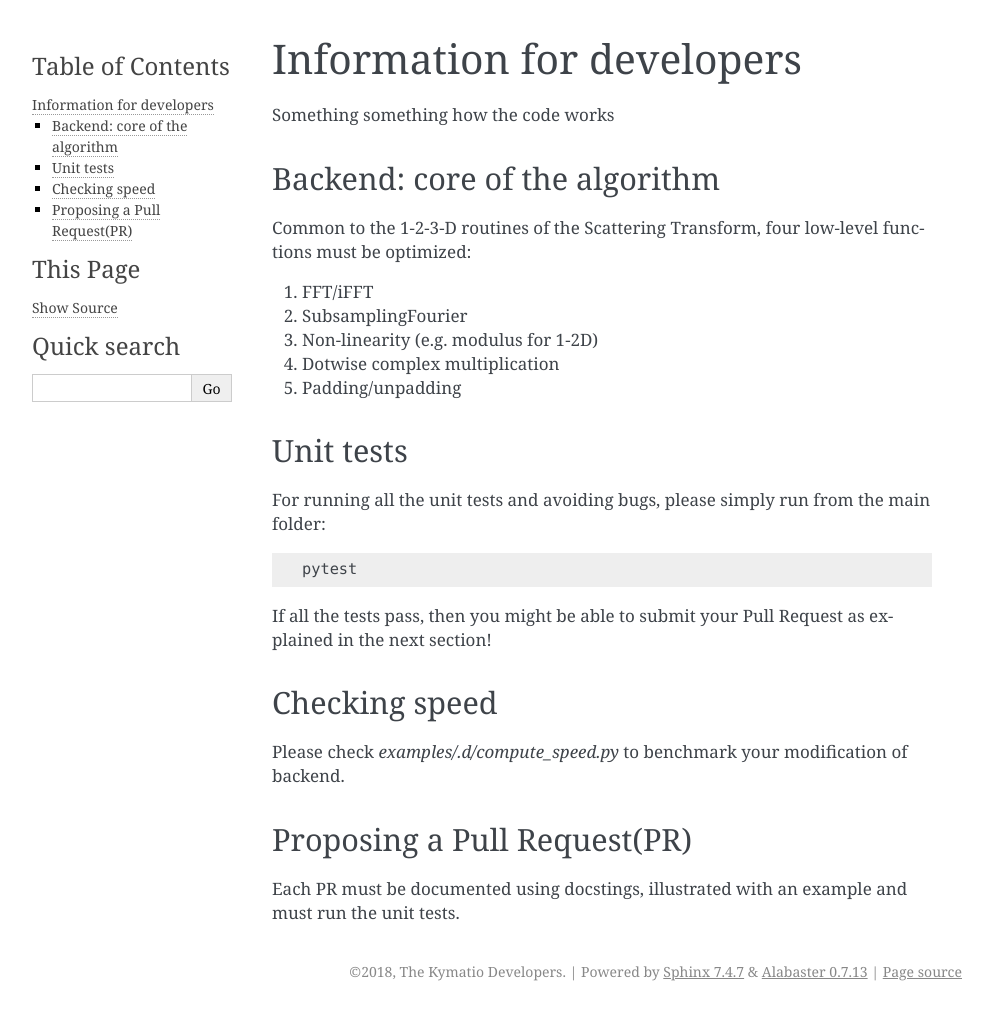
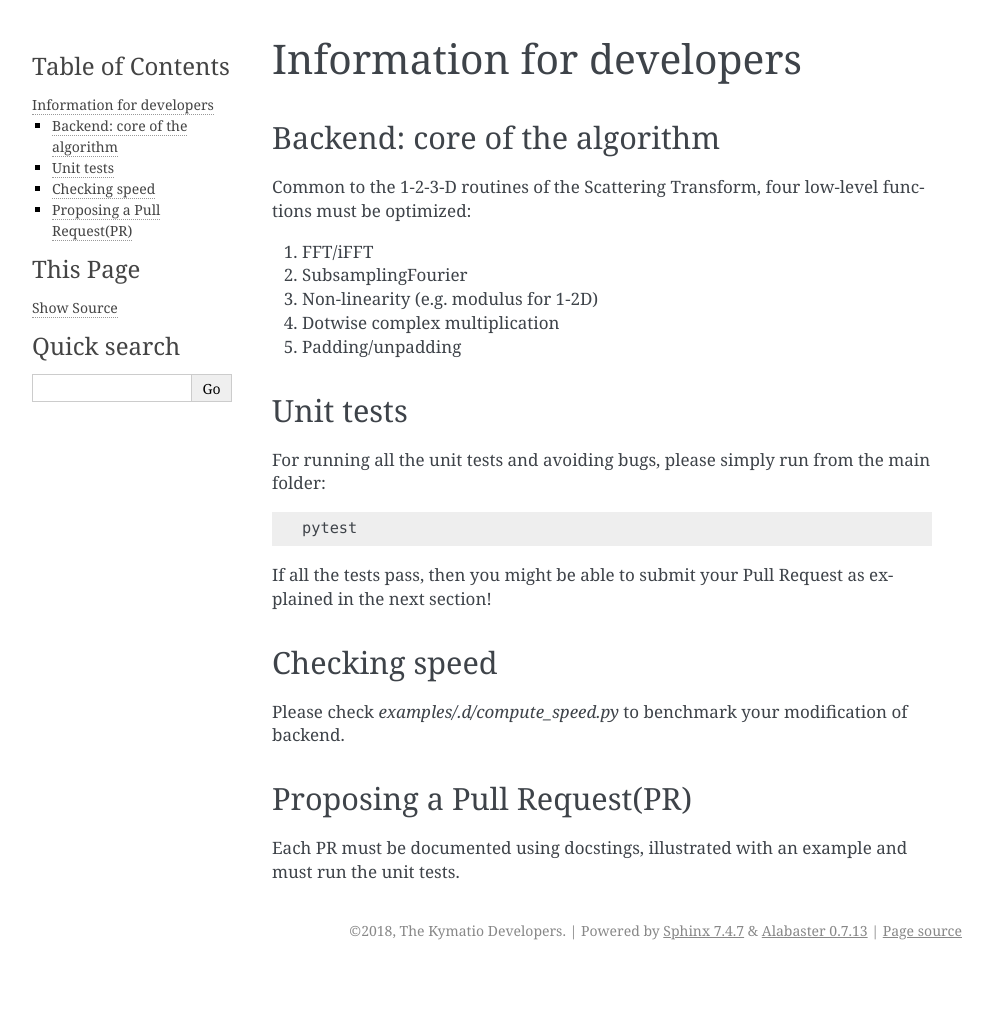
Before and after one commit to kymatio/kymatio, a Sphinx documentation site: the page built from doc/source/developerguide.rst, in a window 1280 px wide. Shown: the whole page, without its empty margins (148-1141 px from the left). Built offline with Sphinx 7.4.7, drawn with Linux system fonts in a browser that asks for light colours; formulas are drawn with MathJax 3; pages that are not in the unit, such as notebooks, are missing from menus; after the commit the page ends 970 px from its top, so only the background shows below that.

Commit message:
Update developerguide.rst

```diff
--- a/doc/source/developerguide.rst
+++ b/doc/source/developerguide.rst
@@ -1,7 +1,5 @@
 Information for developers
 **************************
-
-Something something how the code works
 
 Backend: core of the algorithm
 ==============================
```
